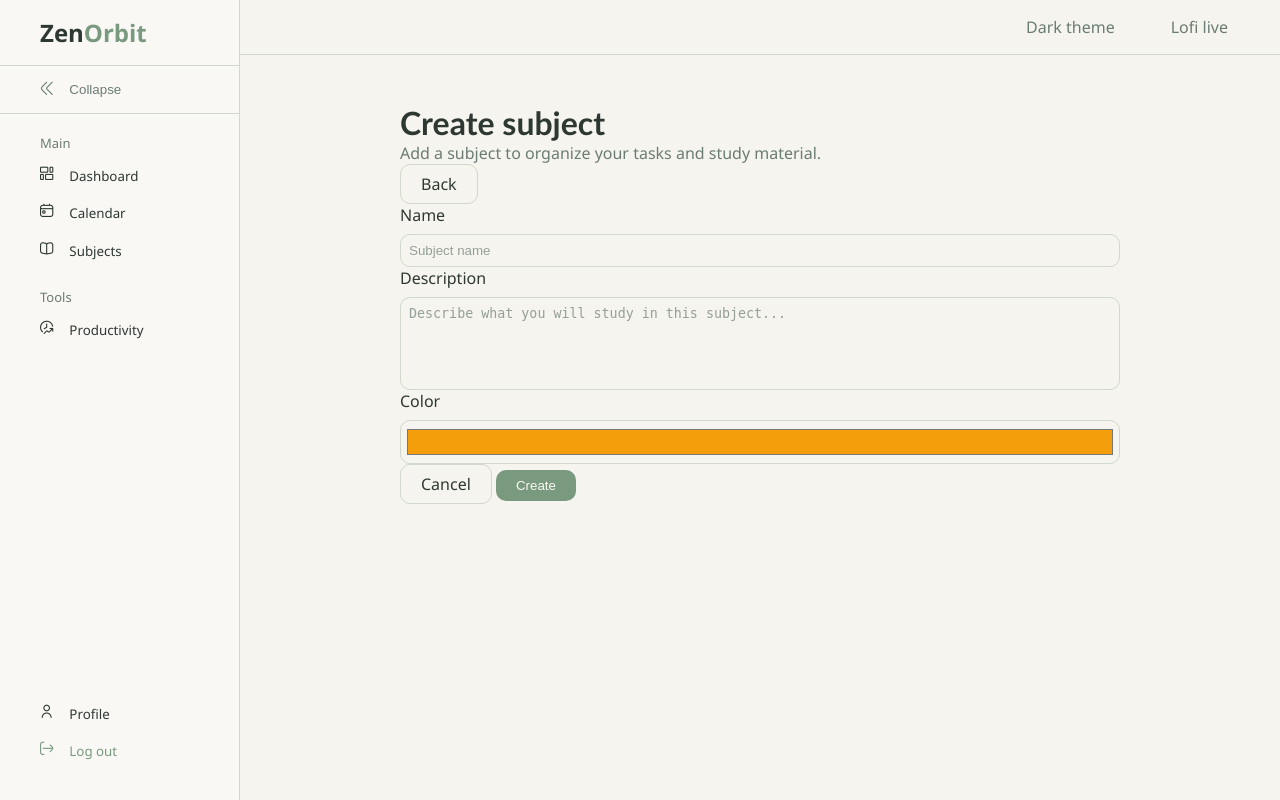
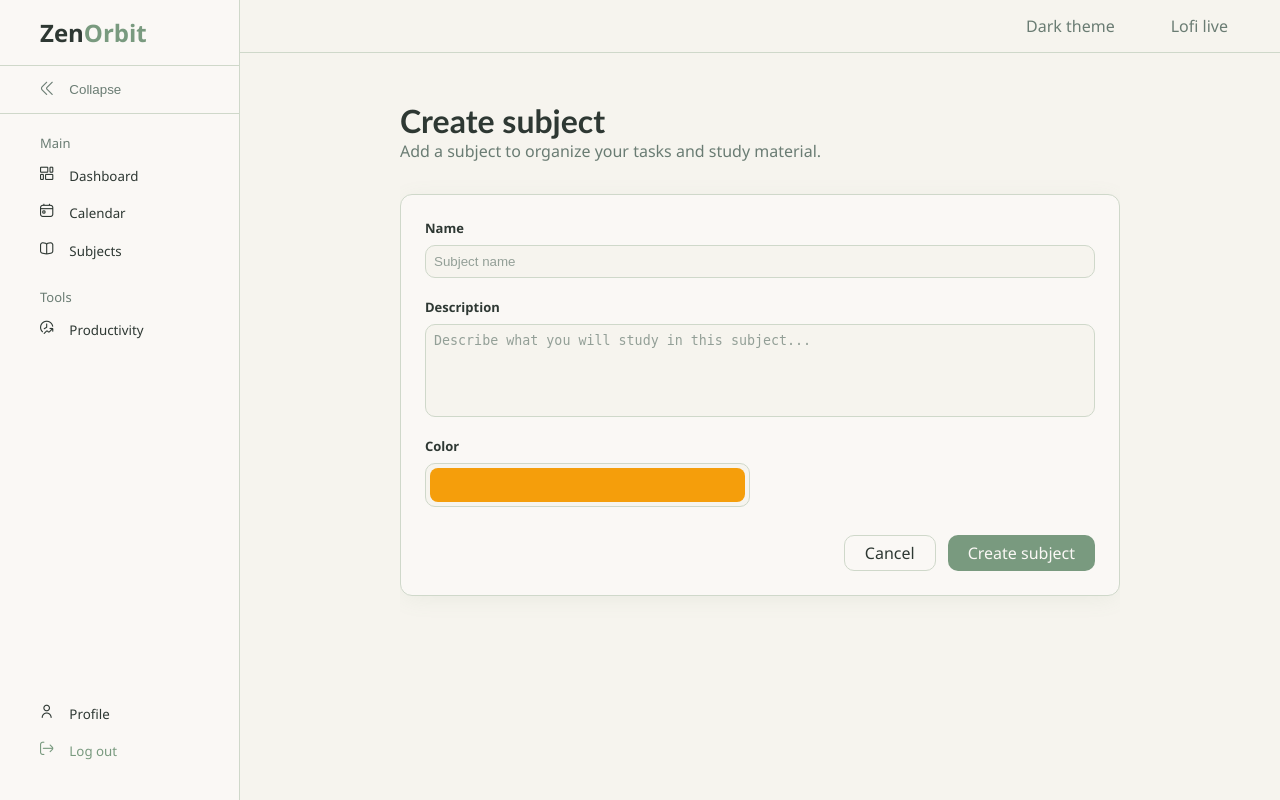
Before and after one commit to GoodLvck/PW-ProductivitySite, a Django app: page /subjects/create in a window 1280 px wide. Run offline with Django 5.2, Linux system fonts and the light colour scheme; the visitor is signed in with stand-in values (Sample User, id 1); some libraries are stand-ins or nearby versions.

Commit message:
Enhance form widgets and create form styles
Add CSS-targetable classes to form widgets (datetime-field, select-field) in TaskForm and SubtaskForm so inputs can be styled consistently. Update button base styles (min-height, font, line-height, box-sizing) for more predictable sizing. Expand form fields CSS to include selects, datetime-local and color input styling, add light/dark tweaks and a helper :has(.datetime-field) hint. Introduce a responsive create/update form layout and related styles (create-layout, create-form, create-header, create-actions) in base.css. Update the create template to apply the card class to the form, remove the Back button, and use a dynamic submit_label for the submit include.

```diff
--- a/ProductivitySite/productivity_site/forms.py
+++ b/ProductivitySite/productivity_site/forms.py
@@ -72,7 +72,8 @@ class TaskForm(forms.ModelForm):
         widgets = {
             "name": forms.TextInput(attrs={"placeholder": "Task name", "class": "form-field"}),
             "text": forms.Textarea(attrs={"placeholder": "Describe the task...", "class": "form-field", "rows": 5}),
-            "due_date": forms.DateTimeInput(attrs={"type": "datetime-local", "class": "form-field"}),
+            "due_date": forms.DateTimeInput(attrs={"type": "datetime-local", "class": "form-field datetime-field"}),
+            "priority": forms.Select(attrs={"class": "form-field select-field"}),
             "estimated_time": forms.NumberInput(attrs={"placeholder": "Minutes", "class": "form-field", "min": 1}),
         }
 
@@ -92,6 +93,7 @@ class SubtaskForm(forms.ModelForm):
         widgets = {
             "name": forms.TextInput(attrs={"placeholder": "Subtask name", "class": "form-field"}),
             "description": forms.Textarea(attrs={"placeholder": "Describe the subtask...", "class": "form-field", "rows": 5}),
-            "due_date": forms.DateTimeInput(attrs={"type": "datetime-local", "class": "form-field"}),
+            "due_date": forms.DateTimeInput(attrs={"type": "datetime-local", "class": "form-field datetime-field"}),
+            "priority": forms.Select(attrs={"class": "form-field select-field"}),
             "estimated_time": forms.NumberInput(attrs={"placeholder": "Minutes", "class": "form-field", "min": 1}),
         }
--- a/ProductivitySite/productivity_site/static/css/components/button/button.css
+++ b/ProductivitySite/productivity_site/static/css/components/button/button.css
@@ -11,7 +11,10 @@ a {
     border-radius: 10px;
     opacity: 1;
     transition: 0.3s;
-    height: inherit;
+    min-height: 2.25rem;
+    font: inherit;
+    line-height: 1;
+    box-sizing: border-box;
 }
 
 .button-icon {
--- a/ProductivitySite/productivity_site/static/css/components/forms/fields.css
+++ b/ProductivitySite/productivity_site/static/css/components/forms/fields.css
@@ -10,7 +10,8 @@
 }
 
 .form-group input,
-.form-group textarea {
+.form-group textarea,
+.form-group select {
     background-color: var(--background);
     padding: .5rem;
     outline: none;
@@ -18,12 +19,68 @@
     border-radius: 10px;
     box-sizing: border-box;
     width: 100%;
+    color: var(--foreground);
 }
 
 .form-group input[type="color"] {
     min-height: 2.75rem;
     padding: .25rem;
     cursor: pointer;
+}
+
+.form-group select {
+    min-height: 2.5rem;
+    cursor: pointer;
+}
+
+.form-group input[type="datetime-local"] {
+    min-height: 2.5rem;
+    cursor: pointer;
+    padding-right: .75rem;
+    font-family: var(--font-body), sans-serif;
+    color-scheme: light;
+}
+
+.form-group input[type="datetime-local"]::-webkit-datetime-edit {
+    color: var(--foreground);
+}
+
+.form-group input[type="datetime-local"]::-webkit-calendar-picker-indicator {
+    padding: .25rem;
+    border-radius: 8px;
+    background-color: var(--muted);
+    cursor: pointer;
+    opacity: 1;
+}
+
+.form-group:has(.datetime-field)::after {
+    content: "Select date and time";
+    color: var(--muted-foreground);
+    font-size: smaller;
+    font-weight: lighter;
+}
+
+.form-group input[type="color"]::-webkit-color-swatch-wrapper {
+    padding: 0;
+}
+
+.form-group input[type="color"]::-webkit-color-swatch {
+    border: none;
+    border-radius: 8px;
+}
+
+.form-group input[type="color"]::-moz-color-swatch {
+    border: none;
+    border-radius: 8px;
+}
+
+[data-theme="dark"] .form-group input[type="datetime-local"] {
+    color-scheme: dark;
+}
+
+[data-theme="dark"] .form-group input[type="datetime-local"]::-webkit-calendar-picker-indicator {
+    background-color: var(--muted);
+    filter: invert(1) brightness(1.5);
 }
 
 .form-group input::placeholder,
--- a/ProductivitySite/productivity_site/static/css/private/base.css
+++ b/ProductivitySite/productivity_site/static/css/private/base.css
@@ -192,6 +192,77 @@
     margin: 0;
 }
 
+/* -------------- Create / update form -------------- */
+.create-layout {
+    display: flex;
+    flex-direction: column;
+    gap: 2rem;
+    max-width: 48rem;
+    margin: 0 auto;
+}
+
+.create-header {
+    display: flex;
+    align-items: flex-start;
+    justify-content: space-between;
+    gap: 1rem;
+}
+
+.create-form {
+    display: grid;
+    grid-template-columns: repeat(2, minmax(0, 1fr));
+    gap: 1.25rem;
+    padding: 1.5rem;
+}
+
+.create-form .form-group {
+    grid-column: span 2;
+}
+
+.create-form .form-group:has(.field-sm) {
+    grid-column: span 1;
+}
+
+.create-form .form-group:has(.color-field),
+.create-form .form-group:has(.select-field),
+.create-form .form-group:has(.datetime-field) {
+    grid-column: span 1;
+}
+
+.create-form label {
+    color: var(--foreground);
+    font-size: small;
+    font-weight: bolder;
+}
+
+.create-form input,
+.create-form textarea,
+.create-form select {
+    background-color: var(--background);
+    color: var(--foreground);
+    border-color: var(--border);
+}
+
+.create-form input:focus,
+.create-form textarea:focus,
+.create-form select:focus {
+    border-color: var(--primary);
+}
+
+.create-form input:hover,
+.create-form textarea:hover,
+.create-form select:hover {
+    border-color: var(--primary);
+}
+
+.create-actions {
+    display: flex;
+    justify-content: flex-end;
+    gap: .75rem;
+    grid-column: span 2;
+    padding-top: .5rem;
+}
+
 /* -------------- Breadcrumb -------------- */
 .breadcrumb {
     color: var(--muted-foreground);
--- a/ProductivitySite/templates/authorized/create.html
+++ b/ProductivitySite/templates/authorized/create.html
@@ -10,12 +10,9 @@
                 <p class="app-subtitle">{{ form_subtitle }}</p>
             </div>
 
-            <a href="{{ cancel_url }}" class="button button-secondary">
-                Back
-            </a>
         </div>
 
-        <form method="post" class="create-form">
+        <form method="post" class="create-form card">
             {% csrf_token %}
 
             {% include "components/forms/_form_fields.html" %}
@@ -25,7 +22,7 @@
                     Cancel
                 </a>
 
-                {% include "components/button/submit-button-primary.html" with text="Create" %}
+                {% include "components/button/submit-button-primary.html" with text=submit_label %}
             </div>
         </form>
     </div>
```
